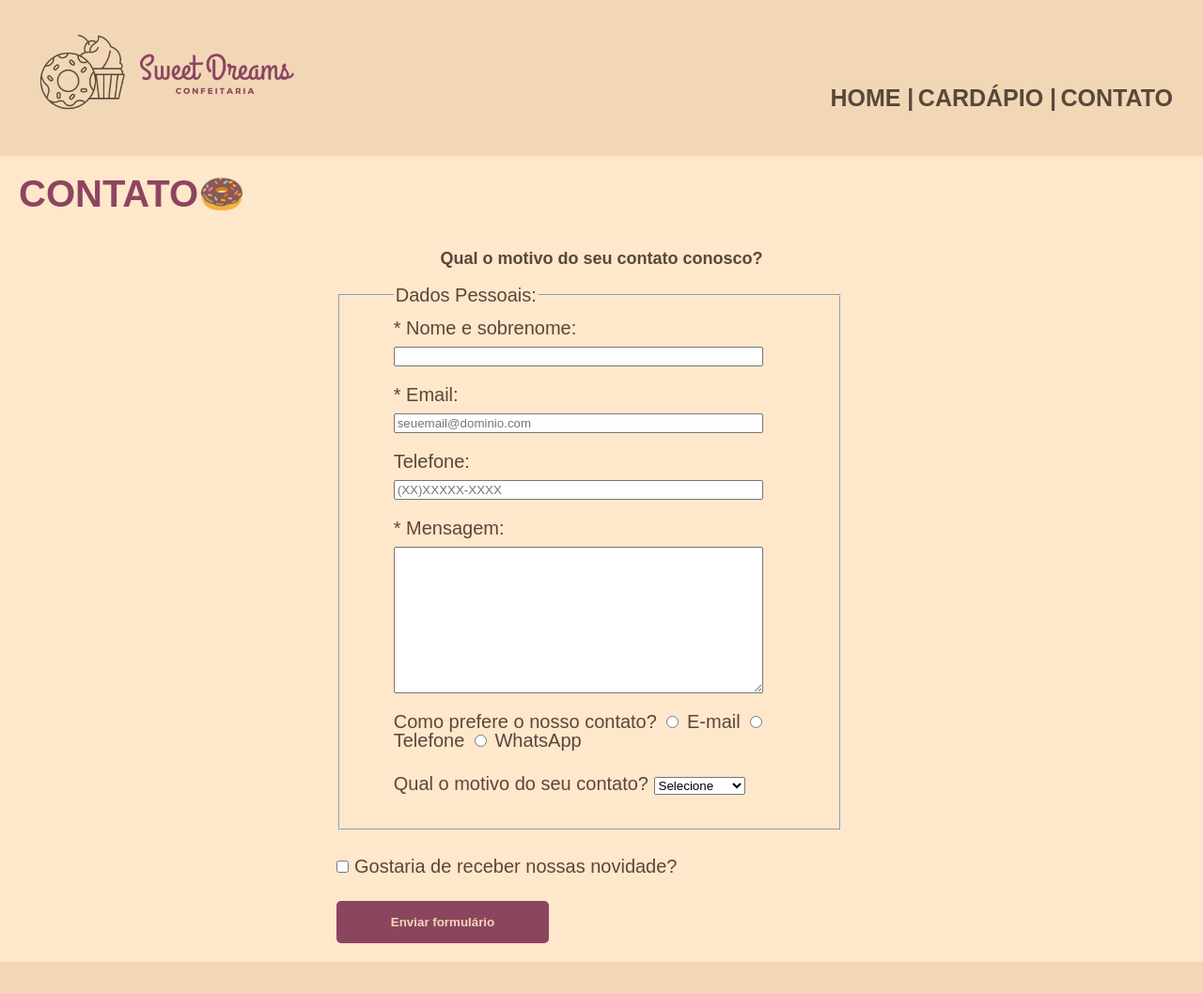
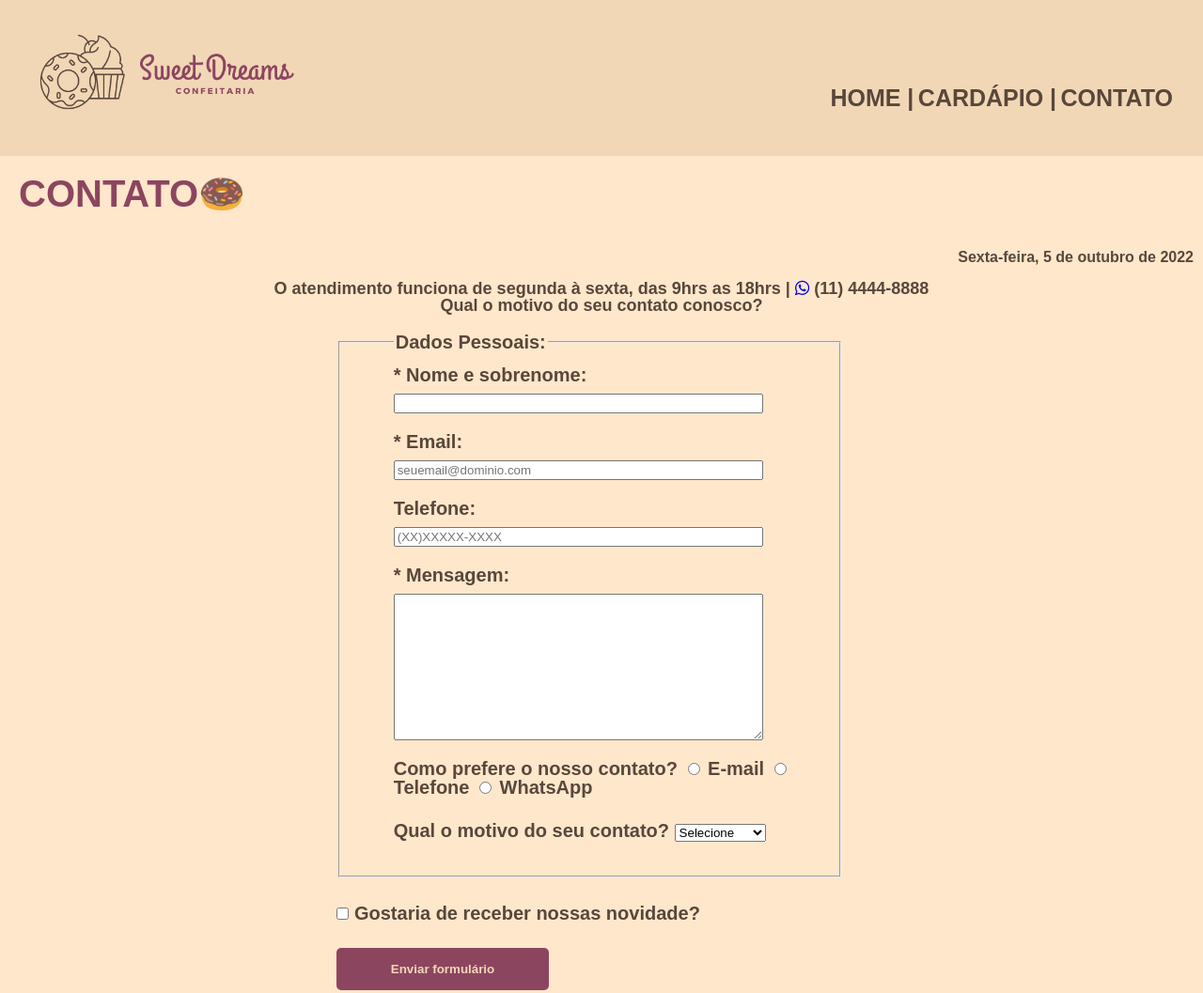
Before and after one commit to clarawox/site, a plain HTML site: page contato.html in a window 1280 px wide. Shown: the top 1057 px of the page at 94% size. Drawn offline with Linux system fonts and the light colour scheme.

Commit message:
Add files via upload

```diff
--- a/contato.html
+++ b/contato.html
@@ -3,16 +3,18 @@
 
 <head>
     <link href="estilo.css" rel="stylesheet">
+    <link rel="stylesheet" href="https://maxcdn.bootstrapcdn.com/font-awesome/4.5.0/css/font-awesome.min.css">
     <meta charset="UTF-8" />
     <title> Aula de Dev WEB</title>
     <link rel="">
 
     <script>
-        alert("Utiize esse formula´rio para se comuicar conosco! <3");
+        alert("Utiize esse formulário para se comunicar conosco! <3");
 
-        dia = new Array ["Domingo", "Segunda-feira", "Terça-feira", "Quarta-feira", "Quinta-feira", "Sexta-feira", "Sábado"];
-        mes = new Array ["Janeiro", "Fevereiro", "Março", "Abril", "Maio", "Junho", "Julho", "Agosto", "Setembro", "Outubro", "Novembro", "Dezembro"];
+        dia = new Array ("Domingo", "Segunda-feira", "Terça-feira", "Quarta-feira", "Quinta-feira", "Sexta-feira", "Sábado");
+        mes = new Array ("janeiro", "fevereiro", "março", "abril", "maio", "junho", "julho", "agosto", "setembro", "outubro", "novembro", "dezembro");
         data = new Date;
+
     </script>
 </head>
 
@@ -40,12 +42,15 @@
 
     <main>
         <p class="titulo_contato">CONTATO🍩</p>
-        <p style="text-align: right; margin-right: 10px;"></p>
-        <script type = "text/javascript">
-            document.write(dia[data.getDay() + ", " + data.getDate() + " de "])
-        </script>
+        <p style="text-align: right; margin-right: 10px;">
+            <script type="text/javascript">
+                document.write(dia[data.getDay()] + ", " + data.getDay() + " de " + mes[data.getMonth()] + " de " + data.getFullYear());
+            </script>
+        </p>
         <section class="apres">
-            <h2 class="desc">Qual o motivo do seu contato conosco?
+            <h2 class="desc"> O atendimento funciona de segunda à sexta, das 9hrs as 18hrs |
+                <a class="whatsapp-link" href="https://wa.me/5599111112222" target="_blank"><i class="fa fa-whatsapp"></i></a> (11) 4444-8888 <br>
+                Qual o motivo do seu contato conosco?
             </h2>
         </section>
 
@@ -85,7 +90,8 @@
 
             <label><input type="checkbox" class="chk"> Gostaria de receber nossas novidade?</label>
 
-            <input type="submit" value="Enviar formulário" class="Enviar" onclick="alert('Formulário enviado com sucesso!')">
+            <input type="submit" value="Enviar formulário" class="Enviar"
+                onclick="alert('Formulário enviado com sucesso!')">
         </form>
         <footer>
             <img src="logo.png" alt="Doces Sonhos">
--- a/estilo.css
+++ b/estilo.css
@@ -9,6 +9,7 @@ body{
     border: 0;
     line-height: 1;
     font-family:  "Arial";
+    background-color: #ffe7cb;
 }
 /*Estilização da sessão HEADER da página*/
 header{
@@ -20,6 +21,9 @@ header{
 main{
     background-color: #ffe7cb;
     margin-top: -40px;
+    font-family:  "Arial";
+    color: #59473C;
+    font-weight: bold;
 }
 
 nav{                                    /*nav geral, estilização geral da aba*/
@@ -189,6 +193,7 @@ footer{
 .titulo_cardapio{
     font-size: 2.5em;
     font-weight: bold;
+    padding: 20px 0 0 20px;
     color: #8C455F;
 }
 
```
Also changed, not shown: cardapio.html (+2 -2 lines).
